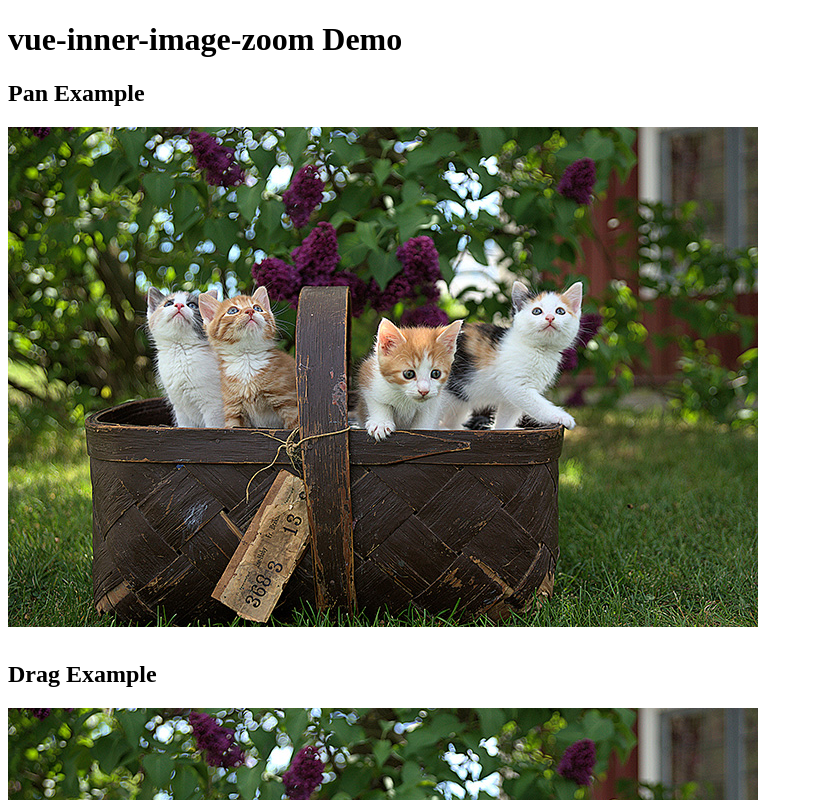
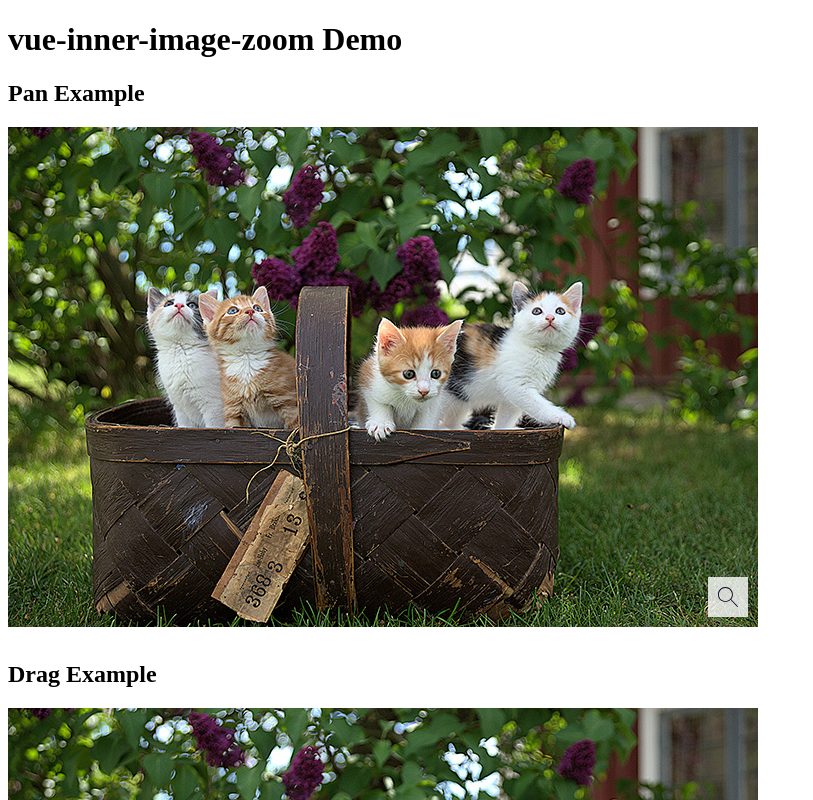
Before and after one commit to laurenashpole/vue-inner-image-zoom, a Vue app: page / in a window 1280 px wide. Shown: the top 800 px of the page, without its empty margins (0-813 px from the left). Built offline with nearby package versions, Linux system fonts and the light colour scheme; the HTML template or start-up script is replaced by a standard one.

Commit message:
Used wrong portal package

```diff
--- a/package.json
+++ b/package.json
@@ -17,7 +17,7 @@
     "lint": "vue-cli-service lint"
   },
   "dependencies": {
-    "vue-portal": "^1.0.0"
+    "portal-vue": "^2.1.7"
   },
   "peerDependencies": {
     "core-js": "^3.6.5",
--- a/src/InnerImageZoom/InnerImageZoom.vue
+++ b/src/InnerImageZoom/InnerImageZoom.vue
@@ -58,7 +58,7 @@
 
     <template v-if="isActive">
       <template v-if="isFullscreen">
-        <MountingPortal to="body" append>
+        <MountingPortal mount-to="body" name="iizPortal" append>
           <div class="iiz__zoom-portal">
             <img
               class="iiz__zoom-img"
@@ -134,12 +134,12 @@
       </template>
     </template>
 
-    <span v-if="!isZoomed" className="iiz__btn iiz__hint"></span>
+    <span v-if="!isZoomed" class="iiz__btn iiz__hint"></span>
   </figure>
 </template>
 
 <script>
-import { MountingPortal } from 'vue-portal';
+import { MountingPortal } from 'portal-vue';
 
 export default {
   name: 'InnerImageZoom',
@@ -354,6 +354,7 @@ export default {
       }
     },
     zoomOut(callback) {
+      console.log('is this happening');
       this.isZoomed = false;
 
       if (this.afterZoomOut) {
```
Also changed, not shown: 1 other file (tests, documents, lock files or other folders).
